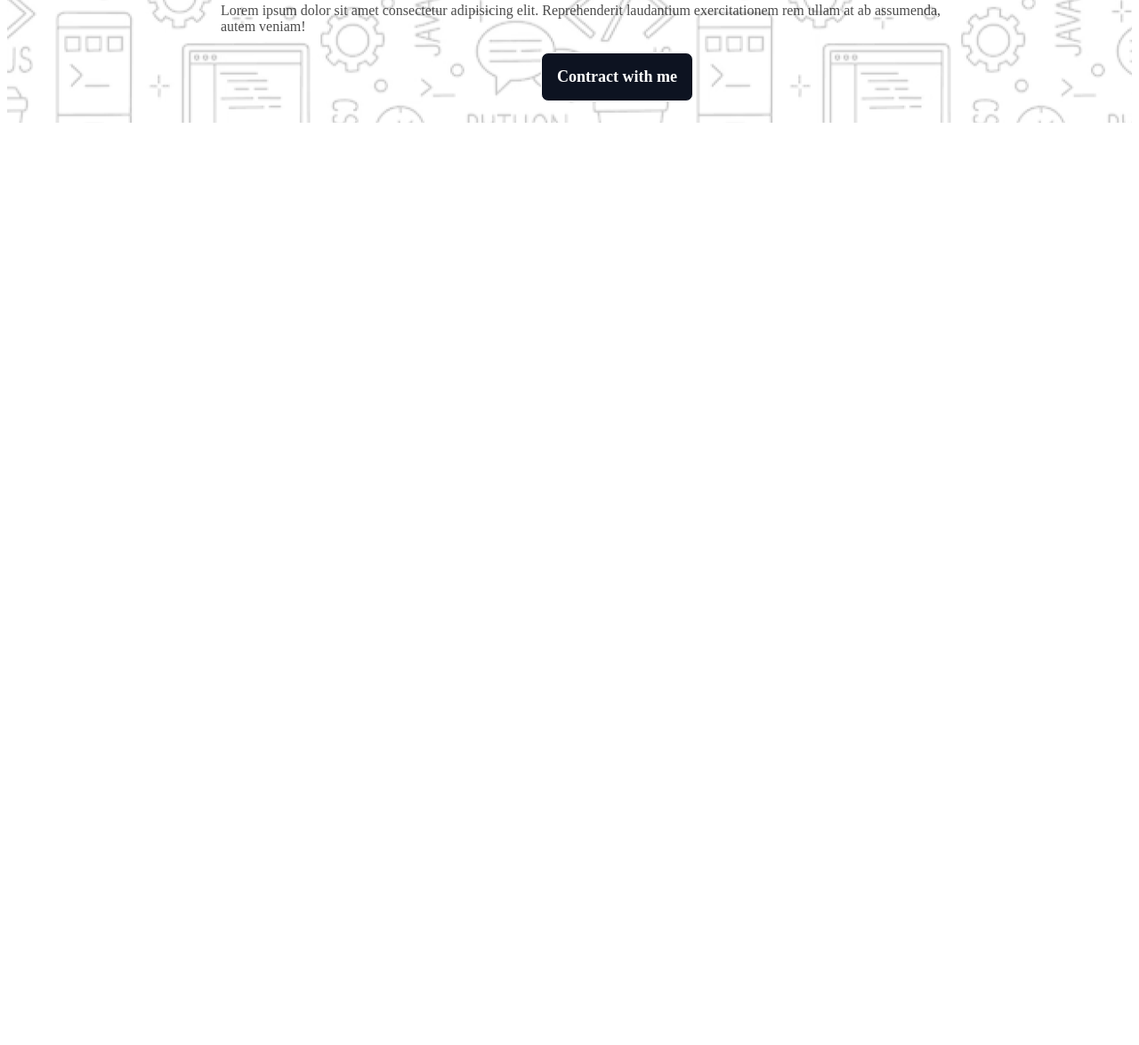
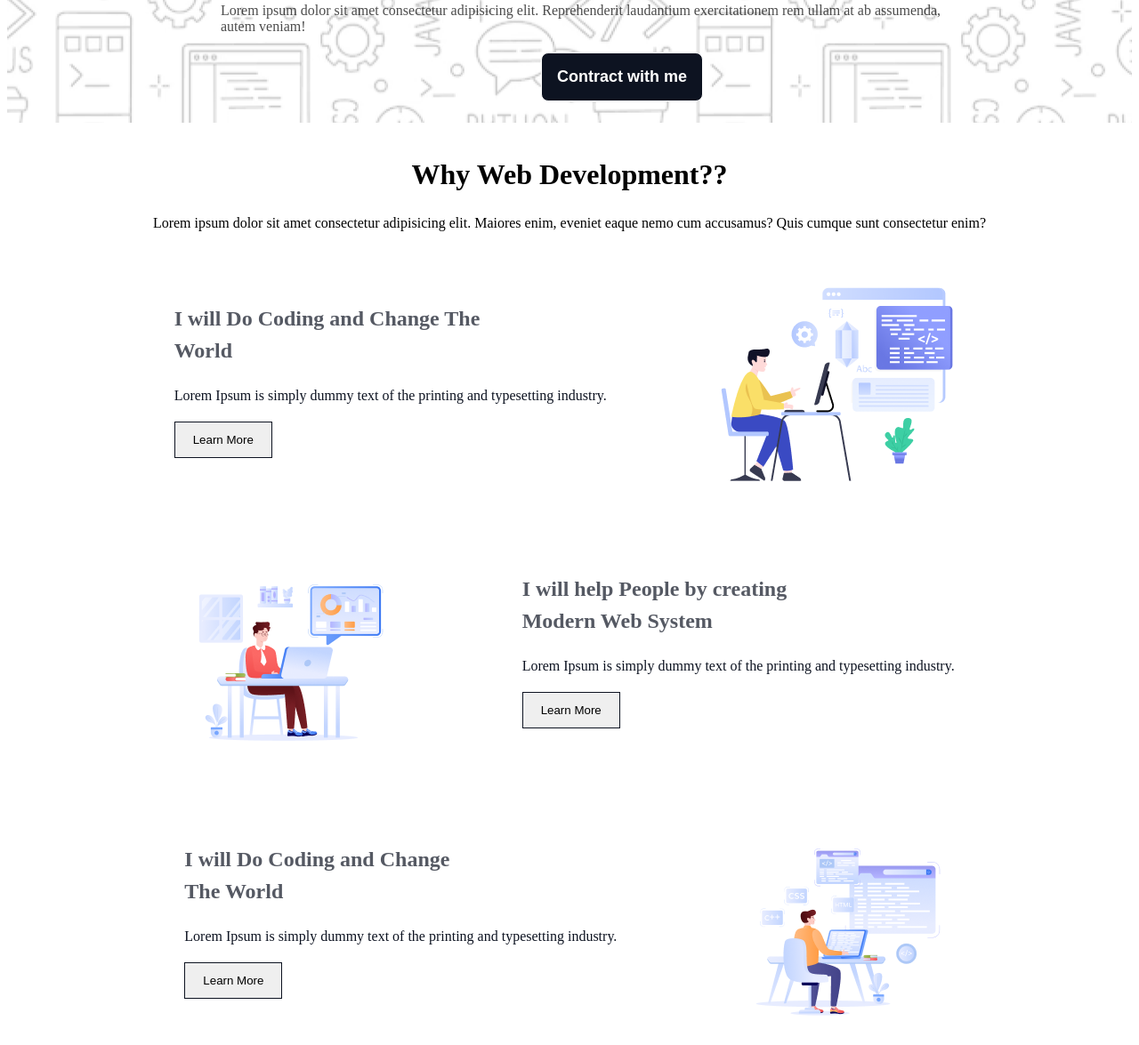
Before and after one commit to Waseque1000/assignment-01, a plain HTML site: page index.html in a window 1280 px wide. Shown: the part 498-1673 px from the top of the page at 89% size. Before the commit the page ends 800 px from the top, so only its background shows below. Drawn offline with Linux system fonts and the light colour scheme.

Commit message:
web developement done

```diff
--- a/index.html
+++ b/index.html
@@ -35,5 +35,66 @@
         <button class="herobtn">Contract with me</button>
       </div>
     </section>
+
+    <!-- ! Why web development  -->
+    <section class="web-section">
+      <div class="web"><h1 class="">Why Web Development??</h1></div>
+      <div class="webp">
+        <p>
+          Lorem ipsum dolor sit amet consectetur adipisicing elit. Maiores enim,
+          eveniet eaque nemo cum accusamus? Quis cumque sunt consectetur enim?
+        </p>
+      </div>
+      <!--  -->
+      <div class="sec01">
+        <div>
+          <h1 class="sec01h1">
+            I will Do Coding and Change The
+
+            <br />
+            World
+          </h1>
+          <p class="sec01p">
+            Lorem Ipsum is simply dummy text of the printing and typesetting
+            industry.
+          </p>
+          <a href=""> <button class="sec01btn">Learn More</button></a>
+        </div>
+        <div>
+          <img src="./assets/Layer_1.png" alt="" />
+        </div>
+      </div>
+      <!-- ! section 2 -->
+      <div class="sec01">
+        <div><img src="./assets/Group 3.png" alt="" /></div>
+        <div>
+          <h1 class="sec01h1">
+            I will help People by creating
+            <br />
+            Modern Web System
+          </h1>
+          <p class="sec01p">
+            Lorem Ipsum is simply dummy text of the printing and typesetting
+            industry.
+          </p>
+          <a href=""> <button class="sec01btn">Learn More</button></a>
+        </div>
+      </div>
+      <!-- !section -3 -->
+      <div class="sec01">
+        <div>
+          <h1 class="sec01h1">
+            I will Do Coding and Change <br />
+            The World
+          </h1>
+          <p class="sec01p">
+            Lorem Ipsum is simply dummy text of the printing and typesetting
+            industry.
+          </p>
+          <a href=""> <button class="sec01btn">Learn More</button></a>
+        </div>
+        <div><img src="./assets/Group 4.png" alt="" /></div>
+      </div>
+    </section>
   </body>
 </html>
--- a/style.css
+++ b/style.css
@@ -66,10 +66,55 @@
   border-radius: 8px;
   margin-left: 600px;
   color: rgb(255, 255, 255);
-  font-family: Azeret Mono;
   font-size: 18px;
   font-weight: 600;
   line-height: 23px;
   letter-spacing: 0%;
   text-align: center;
 }
+
+/*  */
+.web-section {
+  margin-bottom: 200px;
+}
+.web {
+  margin-top: 40px;
+}
+.web h1 {
+  text-align: center;
+  font-size: 32px;
+  font-weight: 800;
+}
+.webp {
+  text-align: center;
+}
+
+.sec01 {
+  margin: 60px;
+  display: flex !important;
+  justify-content: space-evenly;
+}
+
+.sec01h1 {
+  color: rgba(13, 19, 33, 0.7);
+  font-size: 24px;
+  font-weight: 800;
+  line-height: 36px;
+  letter-spacing: 0%;
+  text-align: left;
+}
+.sec01p {
+  color: rgb(13, 19, 33);
+  font-size: 16px;
+  font-weight: 400;
+  line-height: 26px;
+  letter-spacing: 0%;
+  text-align: left;
+}
+
+.sec01btn {
+  align-items: center;
+  padding: 12px 20px 12px 20px;
+  cursor: pointer;
+  border: 1px solid rgb(13, 19, 33);
+}
```
